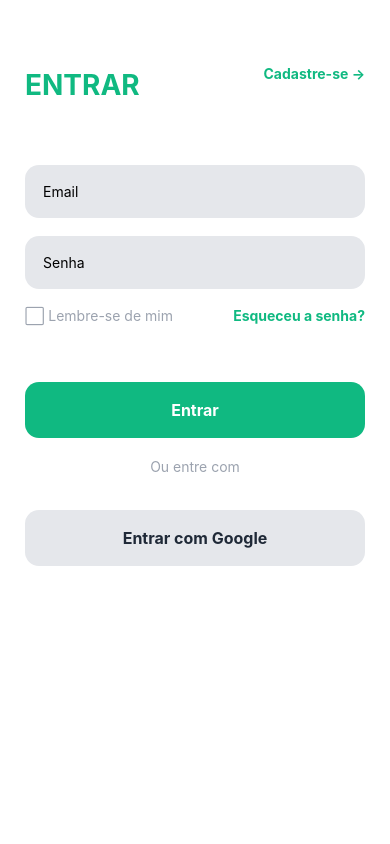
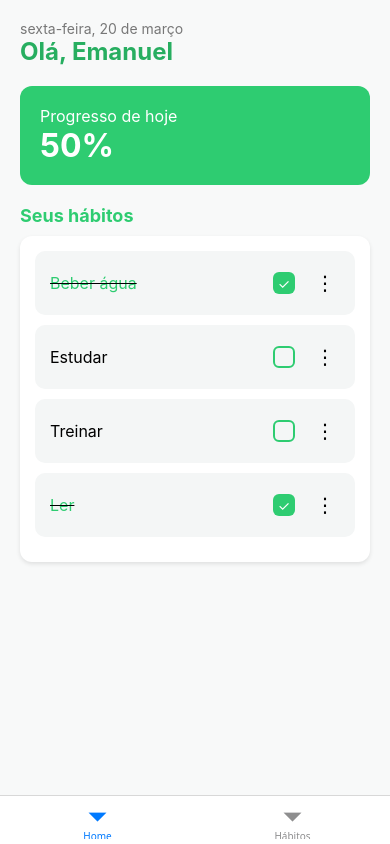
Before and after one commit to Eduardolimzz/gestor-de-habitos, a React Native app in the folder mobile/: screen /Home in a window 390 px wide. Built offline with nearby package versions, Linux system fonts and the light colour scheme.

Commit message:
Criando pagina home, menu inferior, pagina de habitos.

```diff
--- a/mobile/App.js
+++ b/mobile/App.js
@@ -3,15 +3,18 @@ import { createNativeStackNavigator } from '@react-navigation/native-stack';
 
 import Login from './src/screens/Login';
 import Signup from './src/screens/Signup';
+import TabRoutes from './src/navigation/TabRoutes';
 
 const Stack = createNativeStackNavigator();
+
 
 export default function App() {
   return (
     <NavigationContainer>
-      <Stack.Navigator screenOptions={{ headerShown: false }} initialRouteName="Login">
+      <Stack.Navigator screenOptions={{ headerShown: false }} initialRouteName="Main">
         <Stack.Screen name="Login" component={Login} />
         <Stack.Screen name="Signup" component={Signup} />
+        <Stack.Screen name="Main" component={TabRoutes} />
       </Stack.Navigator>
     </NavigationContainer>
   );
--- a/mobile/package.json
+++ b/mobile/package.json
@@ -12,7 +12,7 @@
   },
   "dependencies": {
     "@expo/vector-icons": "^15.0.3",
-    "@react-navigation/bottom-tabs": "^7.4.0",
+    "@react-navigation/bottom-tabs": "^7.15.9",
     "@react-navigation/elements": "^2.6.3",
     "@react-navigation/native": "^7.1.34",
     "@react-navigation/native-stack": "^7.14.6",
--- a/mobile/src/components/styles.js
+++ b/mobile/src/components/styles.js
@@ -141,3 +141,123 @@ export const GoogleIconButton = styled.TouchableOpacity`
   shadow-radius: 6px;
   elevation: 3;
 `;
+
+// CONTAINER HOME
+export const HomeContainer = styled.View`
+  flex: 1;
+  padding: 20px;
+  background-color: #f8f9f9;
+`;
+
+// TOPO DA HOME
+export const TopSection = styled.View`
+  margin-bottom: 20px;
+`;
+
+// DATA DA HOME
+export const DateText = styled.Text`
+  font-size: 14px;
+  color: #777;
+`;
+
+// SAUDAÇÃO DA HOME
+export const GreetingText = styled.Text`
+  font-size: 24px;
+  font-weight: bold;
+  color: #27ae60;
+`;
+
+// CARD DA HOME
+export const ProgressCard = styled.View`
+  background-color: #2ecc71;
+  padding: 20px;
+  border-radius: 12px;
+  margin-bottom: 20px;
+`;
+
+// TEXTO CARD DA HOME
+export const CardTitle = styled.Text`
+  color: #ffffff;
+  font-size: 16px;
+`;
+
+export const ProgressText = styled.Text`
+  color: #ffffff;
+  font-size: 32px;
+  font-weight: bold;
+`;
+
+// SEÇÃO DA HOME
+export const SectionTitle = styled.Text`
+  font-size: 18px;
+  font-weight: bold;
+  margin-bottom: 10px;
+  color: #2ecc71;
+`;
+
+// ITEM HÁBITO DA HOME
+export const HabitItem = styled.View`
+  flex-direction: row;
+  justify-content: space-between;
+  align-items: center;
+
+  padding: 15px;
+  border-radius: 10px;
+  background-color: #f4f6f6;
+  margin-bottom: 10px;
+`;
+
+//cria BOX
+export const HabitsContainer = styled.View`
+  background-color: #ffffff;
+  padding: 15px;
+  border-radius: 12px;
+
+  /* sombra (iOS) */
+  shadow-color: #000;
+  shadow-offset: 0px 2px;
+  shadow-opacity: 0.1;
+  shadow-radius: 4px;
+
+  /* sombra (Android) */
+  elevation: 3;
+`;
+
+export const HabitText = styled.Text`
+  color: #000;
+  font-size: 16px;
+`;
+
+export const HabitDoneText = styled.Text`
+  font-size: 16px;
+  color: #2ecc71;
+  text-decoration: line-through;
+`;
+
+export const Checkbox = styled.View`
+  width: 22px;
+  height: 22px;
+  border-radius: 6px;
+
+  border: 2px solid #2ecc71;
+
+  align-items: center;
+  justify-content: center;
+`;
+
+
+export const CheckboxChecked = styled.View`
+  width: 22px;
+  height: 22px;
+  border-radius: 6px;
+
+  background-color: #2ecc71;
+
+  align-items: center;
+  justify-content: center;
+`;
+
+export const CheckMark = styled.Text`
+  color: white;
+  font-size: 14px;
+`;
--- /dev/null
+++ b/mobile/src/navigation/TabRoutes.js
@@ -0,0 +1,15 @@
+import { createBottomTabNavigator } from "@react-navigation/bottom-tabs";
+
+import Home from "../screens/Home";
+import AllHabits from "../screens/AllHabits";
+
+const Tab = createBottomTabNavigator();
+
+export default function TabRoutes() {
+  return (
+    <Tab.Navigator screenOptions={{ headerShown: false }}>
+      <Tab.Screen name="Home" component={Home} />
+      <Tab.Screen name="Hábitos" component={AllHabits} />
+    </Tab.Navigator>
+  );
+}
--- /dev/null
+++ b/mobile/src/screens/AllHabits.js
@@ -0,0 +1,9 @@
+import { View, Text } from "react-native";
+
+export default function AllHabits() {
+  return (
+    <View>
+      <Text>Todos os hábitos</Text>
+    </View>
+  );
+}
--- /dev/null
+++ b/mobile/src/screens/Home.js
@@ -0,0 +1,151 @@
+import { FlatList, TouchableOpacity, View, Alert } from "react-native";
+import { useState } from "react";
+
+import {
+  HomeContainer,
+  TopSection,
+  DateText,
+  GreetingText,
+  ProgressCard,
+  CardTitle,
+  ProgressText,
+  SectionTitle,
+  HabitItem,
+  HabitsContainer,
+  HabitText,
+  HabitDoneText,
+  Checkbox,
+  CheckboxChecked,
+  CheckMark
+} from "../components/styles";
+
+export default function Home() {
+
+  const userName = "Emanuel";
+
+  const today = new Date().toLocaleDateString("pt-BR", {
+    weekday: "long",
+    day: "numeric",
+    month: "long"
+  });
+
+  const [habits, setHabits] = useState([
+    { id: "1", name: "Beber água", done: true },
+    { id: "2", name: "Estudar", done: false },
+    { id: "3", name: "Treinar", done: false },
+    { id: "4", name: "Ler", done: true },
+  ]);
+
+  // ✅ Toggle hábito
+  const toggleHabit = (id) => {
+    const updated = habits.map(habit =>
+      habit.id === id ? { ...habit, done: !habit.done } : habit
+    );
+    setHabits(updated);
+  };
+
+  // 🗑️ Deletar hábito
+  const deleteHabit = (id) => {
+    const filtered = habits.filter(h => h.id !== id);
+    setHabits(filtered);
+  };
+
+  // ✏️ Editar (simples por enquanto)
+  const editHabit = (id) => {
+    Alert.alert("Editar", "Função de edição será implementada depois");
+  };
+
+  // ⋮ Menu de opções
+  const openOptions = (habit) => {
+    Alert.alert(
+      habit.name,
+      "Escolha uma opção",
+      [
+        {
+          text: "Editar",
+          onPress: () => editHabit(habit.id),
+        },
+        {
+          text: "Deletar",
+          onPress: () => deleteHabit(habit.id),
+          style: "destructive",
+        },
+        {
+          text: "Cancelar",
+          style: "cancel",
+        },
+      ]
+    );
+  };
+
+  const total = habits.length;
+  const feitos = habits.filter(h => h.done).length;
+  const progress = Math.round((feitos / total) * 100);
+
+  return (
+    <HomeContainer>
+
+      {/* TOPO */}
+      <TopSection>
+        <DateText>{today}</DateText>
+        <GreetingText>Olá, {userName}</GreetingText>
+      </TopSection>
+
+      {/* CARD */}
+      <ProgressCard>
+        <CardTitle>Progresso de hoje</CardTitle>
+        <ProgressText>{progress}%</ProgressText>
+      </ProgressCard>
+
+      {/* LISTA */}
+      <SectionTitle>Seus hábitos</SectionTitle>
+
+      <HabitsContainer>
+        <FlatList
+          data={habits}
+          keyExtractor={(item) => item.id}
+          renderItem={({ item }) => (
+            <HabitItem>
+
+              {/* Nome */}
+              {item.done ? (
+                <HabitDoneText>{item.name}</HabitDoneText>
+              ) : (
+                <HabitText>{item.name}</HabitText>
+              )}
+
+              {/* Ações */}
+              <View style={{ flexDirection: "row", alignItems: "center" }}>
+
+                {/* Checkbox */}
+                <TouchableOpacity
+                  onPress={() => toggleHabit(item.id)}
+                  style={{ marginRight: 15 }}
+                >
+                  {item.done ? (
+                    <CheckboxChecked>
+                      <CheckMark>✓</CheckMark>
+                    </CheckboxChecked>
+                  ) : (
+                    <Checkbox />
+                  )}
+                </TouchableOpacity>
+
+                {/* Menu */}
+                <TouchableOpacity
+                  onPress={() => openOptions(item)}
+                  style={{ padding: 5 }}
+                >
+                  <HabitText style={{ fontSize: 20 }}>⋮</HabitText>
+                </TouchableOpacity>
+
+              </View>
+
+            </HabitItem>
+          )}
+        />
+      </HabitsContainer>
+
+    </HomeContainer>
+  );
+}
--- a/mobile/src/screens/Login.js
+++ b/mobile/src/screens/Login.js
@@ -31,7 +31,7 @@ const Login = ({ navigation }) => {
       });
 
       Alert.alert('Sucesso', 'Login realizado!');
-      navigation.navigate('Welcome'); // depois podemos trocar pra Habits
+      navigation.navigate('Main'); // depois podemos trocar pra Habits
 
     } catch (error) {
       Alert.alert('Erro', error.response?.data?.message || 'Erro ao logar');
```
Also changed, not shown: mobile/src/screens/Welcome.js (deleted), 1 other file (tests, documents, lock files or other folders).
